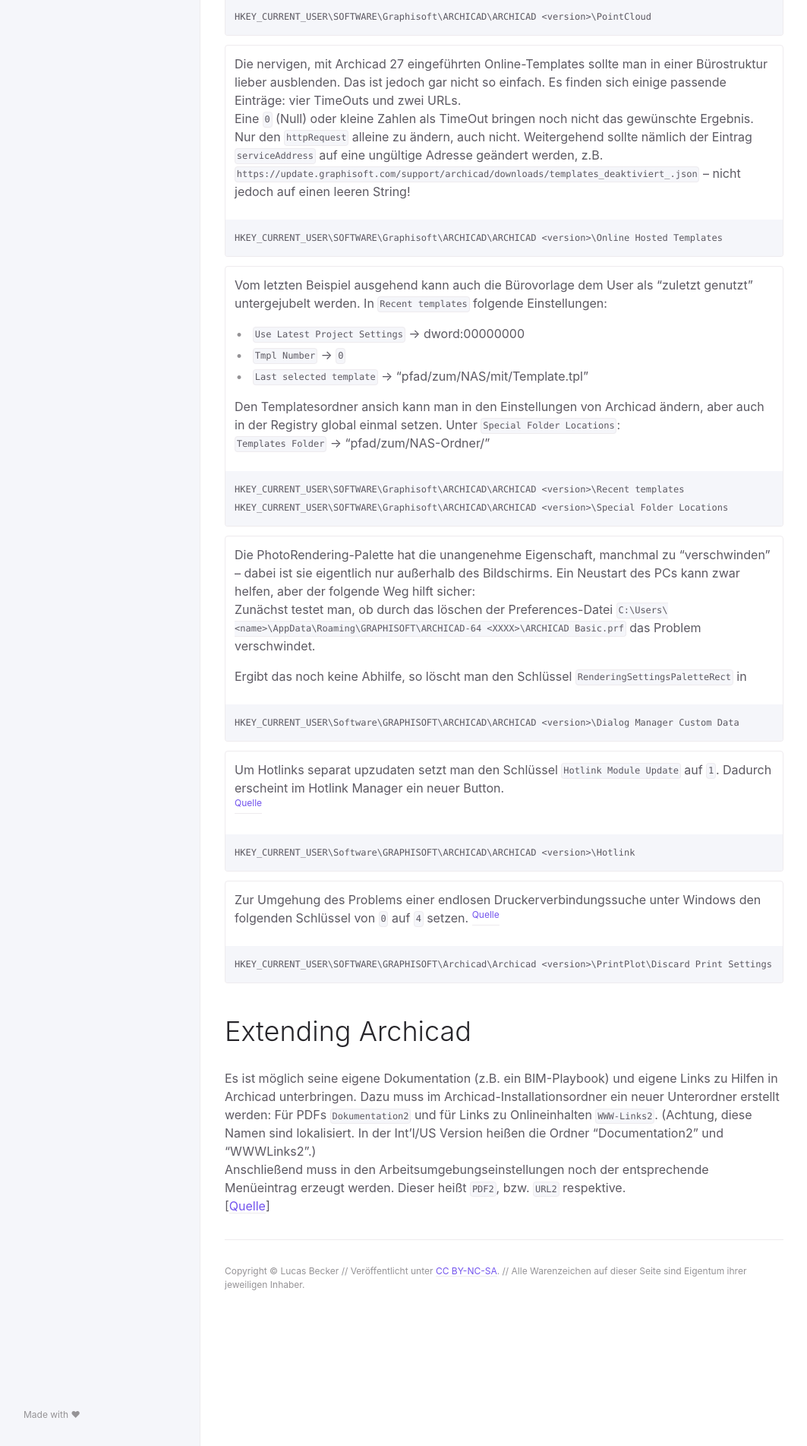
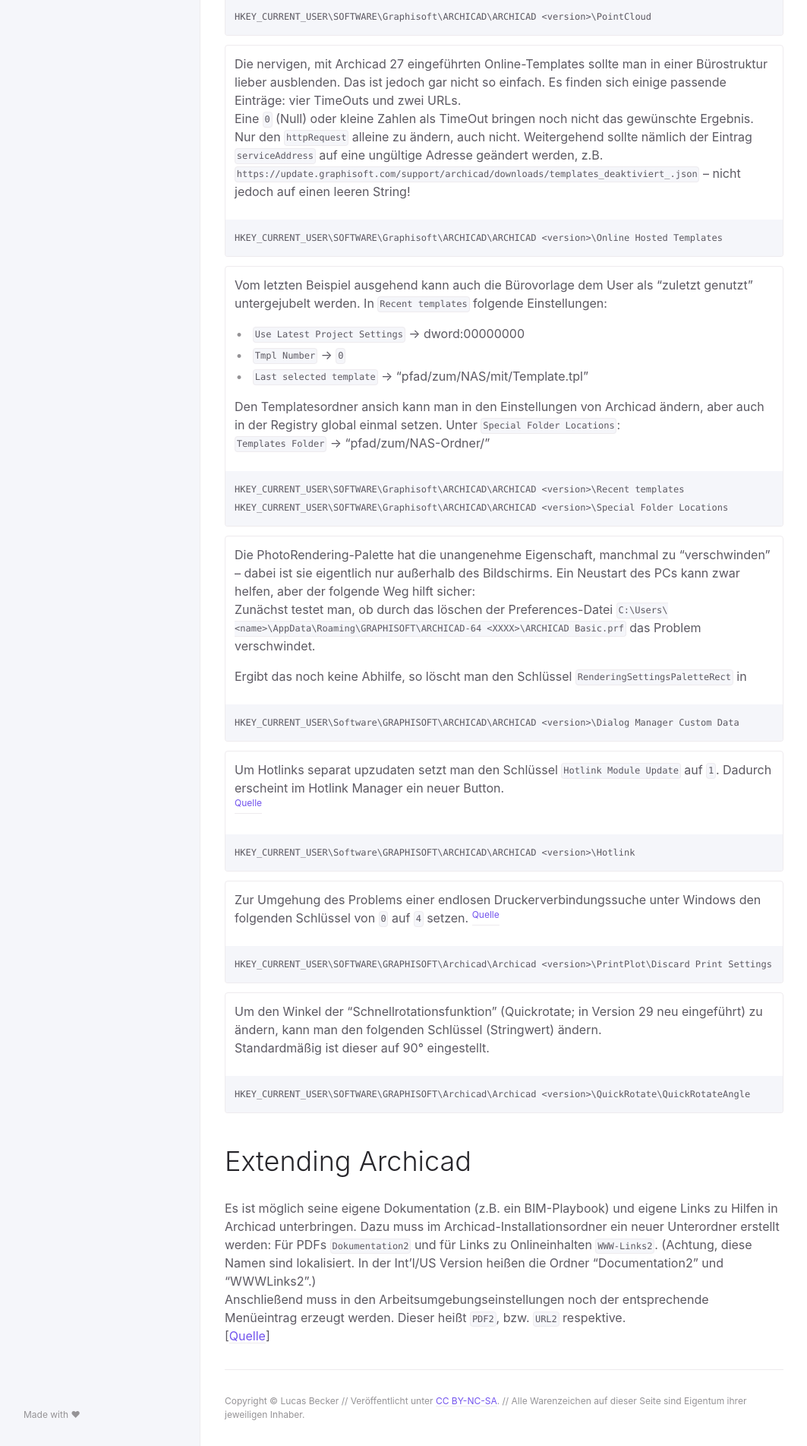
Before and after one commit to runxel/archicad-wiki, a Jekyll site: the page built from _pages/180_Advanced.md, in a window 1280 px wide. Shown: the part 2525-4428 px from the top of the page at 76% size, without its empty margins (108-1171 px from the left). Built offline with Jekyll 4.4.1, drawn with Linux system fonts in a browser that asks for light colours.

Commit message:
Quickrotate angle

````diff
--- a/_pages/180_Advanced.md
+++ b/_pages/180_Advanced.md
@@ -150,6 +150,16 @@ HKEY_CURRENT_USER\SOFTWARE\GRAPHISOFT\Archicad\Archicad <version>\PrintPlot\Disc
 ```
 
 
+<div class="code-example" markdown="1">
+
+Um den Winkel der "Schnellrotationsfunktion" (Quickrotate; in Version 29 neu eingeführt) zu ändern, kann man den folgenden Schlüssel (Stringwert) ändern.
+Standardmäßig ist dieser auf 90° eingestellt.
+</div>
+```
+HKEY_CURRENT_USER\SOFTWARE\GRAPHISOFT\Archicad\Archicad <version>\QuickRotate\QuickRotateAngle
+```
+
+
 # Extending Archicad
 Es ist möglich seine eigene Dokumentation (z.B. ein BIM-Playbook) und eigene Links zu Hilfen in Archicad unterbringen. Dazu muss im Archicad-Installationsordner ein neuer Unterordner erstellt werden: Für PDFs `Dokumentation2` und für Links zu Onlineinhalten `WWW-Links2`. (Achtung, diese Namen sind lokalisiert. In der Int'l/US Version heißen die Ordner "Documentation2" und "WWWLinks2".)
 Anschließend muss in den Arbeitsumgebungseinstellungen noch der entsprechende Menüeintrag erzeugt werden. Dieser heißt `PDF2`, bzw. `URL2` respektive.
````
